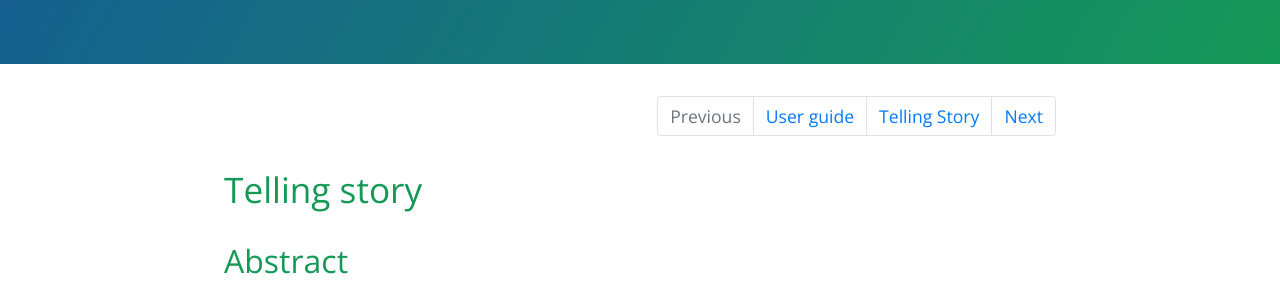
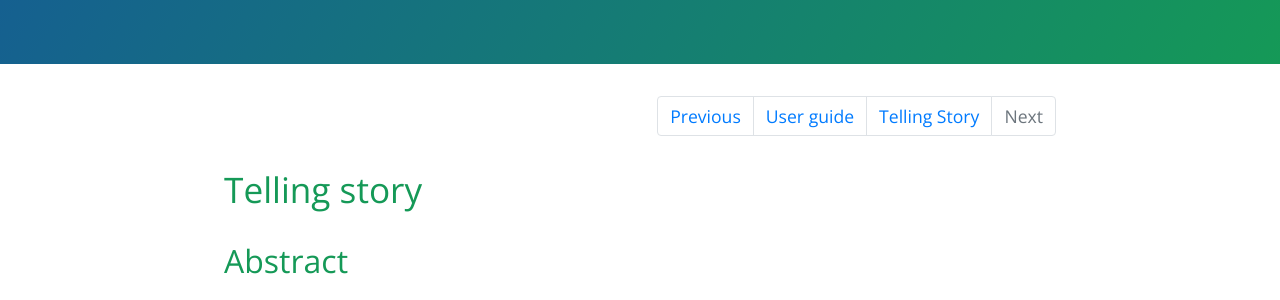
Before and after one commit to NutriTeam/Nutri_Score, a Jekyll site: the page built from case_study.md, in a window 1280 px wide. Shown: the part 358-658 px from the top of the page. Built offline with Jekyll 4.4.1, drawn with Linux system fonts in a browser that asks for light colours.

Commit message:
Update case_study.md

```diff
--- a/case_study.md
+++ b/case_study.md
@@ -4,12 +4,12 @@ tite: Case study
 ---
 <nav aria-label="Page navigation example">
   <ul class="pagination justify-content-end">
-    <li class="page-item disabled">
+    <li class="page-item">
       <a class="page-link" href="./app.html">Previous</a>
     </li>
     <li class="page-item"><a class="page-link" href="./app.html">User guide</a></li>
     <li class="page-item"><a class="page-link" href="#">Telling Story</a></li>
-    <li class="page-item">
+    <li class="page-item disabled">
       <a class="page-link" href="#" tabindex="-1">Next</a>
     </li>
   </ul>
```
